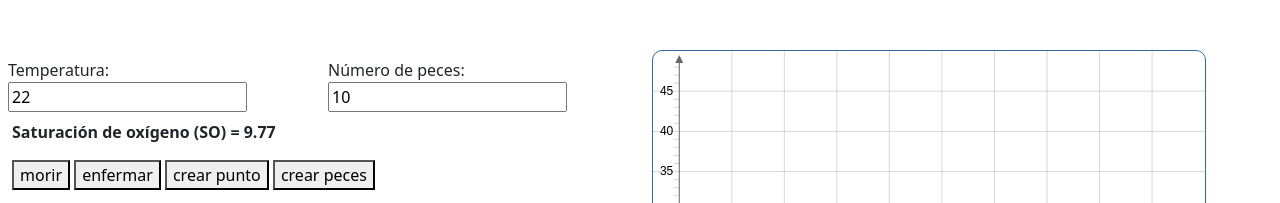
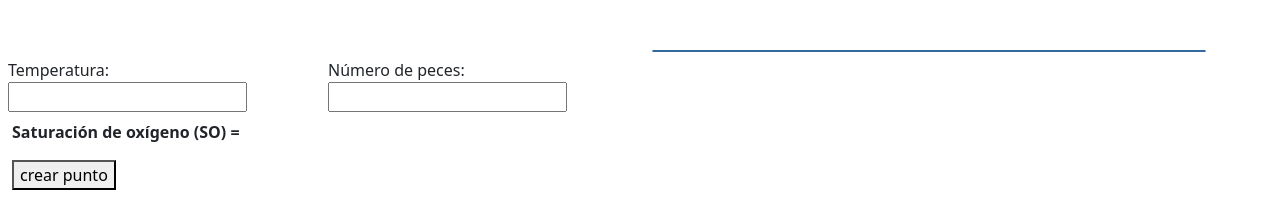
Before and after one commit to israel0304/Pecera, a plain HTML site: page index.html in a window 1280 px wide. Shown: the top 203 px of the page. Drawn offline with Linux system fonts and the light colour scheme.

Commit message:
feature: Eliminando botones "morir", "enfermar" y "crear peces"

```diff
--- a/index.html
+++ b/index.html
@@ -29,10 +29,7 @@
                 <div class="row">
                     <div class="col pb-3">
                         <p><b>Saturación de oxígeno (SO) = <span id="sat"></span></b></p>
-                        <button id="die">morir</button>
-                        <button id="sick">enfermar</button>
                         <button id="point">crear punto</button>
-                        <button id="npeces">crear peces</button>
                     </div>
                 </div>
                 <div class="row">
```
